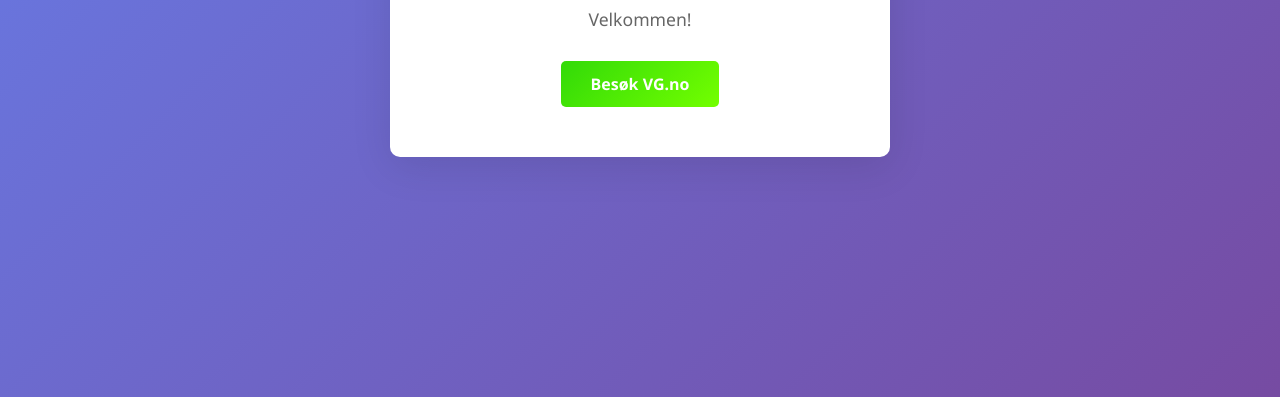
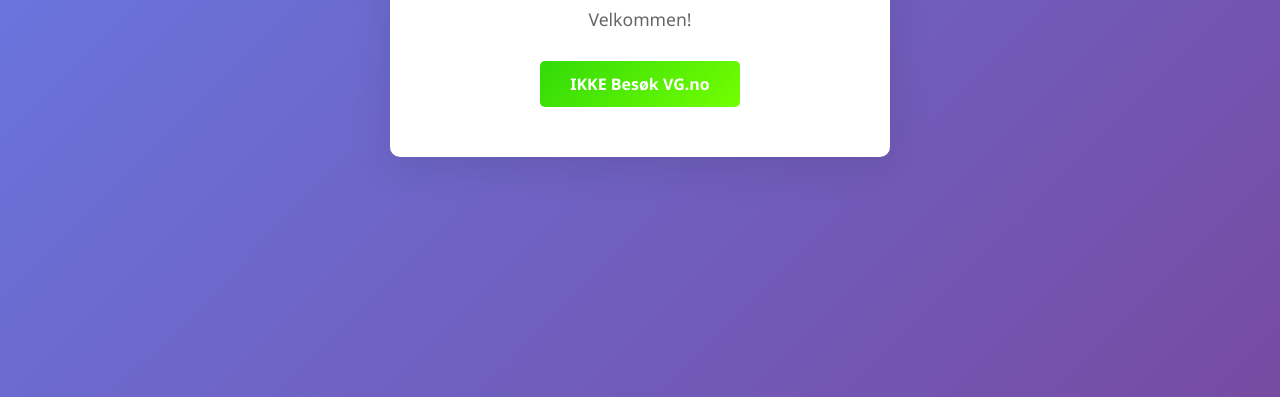
Before and after one commit to jonasscheie/jonasscheie.github.io, a plain HTML site: page index.html in a window 1280 px wide. Shown: the part 403-800 px from the top of the page. Drawn offline with Linux system fonts and the light colour scheme.

```diff
--- a/index.html
+++ b/index.html
@@ -63,7 +63,7 @@
     <div class="container">
         <h1>Jonas sin første nettside</h1>
         <p>Velkommen!</p>
-        <a href="https://www.vg.no" target="_blank">Besøk VG.no</a>
+        <a href="https://www.vg.no" target="_blank">IKKE Besøk VG.no</a>
     </div>
 </body>
 </html>
```
